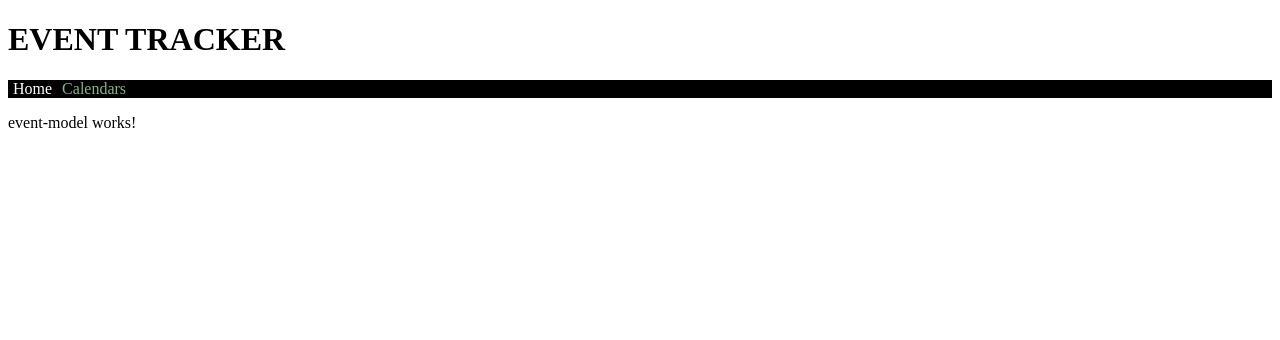
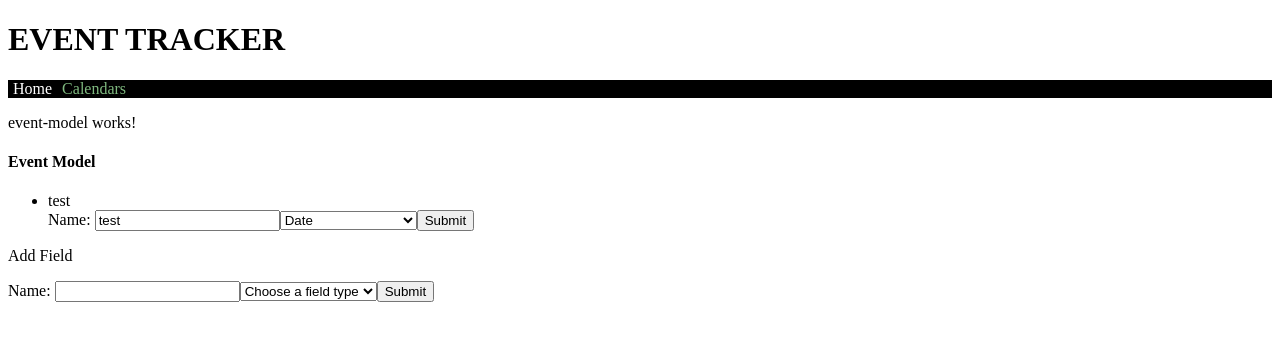
Before and after one commit to danamn/event-tracker, an Angular app: page /calendars/1/event-model in a window 1280 px wide. Shown: the top 340 px of the page. Built offline with nearby package versions, Linux system fonts and the light colour scheme.

Commit message:
chore: add event model fields

```diff
--- /dev/null
+++ b/src/app/event-model-field-form/event-model-field-form.component.html
@@ -0,0 +1,20 @@
+<form [formGroup]="eventFieldForm" (ngSubmit)="onSubmit()">
+  <label>
+    Name:
+    <input type="text" formControlName="name" required />
+  </label>
+
+  <select
+    class="custom-select"
+    (change)="changeType($event)"
+    formControlName="type"
+    required
+  >
+    <option value="" disabled>Choose a field type</option>
+    <option *ngFor="let type of FieldTypes" [ngValue]="type.value">{{
+      type.label
+    }}</option>
+  </select>
+
+  <button type="submit" class="btn btn-danger btn-lg btn-block">Submit</button>
+</form>
--- /dev/null
+++ b/src/app/event-model-field-form/event-model-field-form.component.ts
@@ -0,0 +1,53 @@
+import { Component, OnInit, EventEmitter, Input, Output } from "@angular/core";
+import { FormBuilder, Validators } from "@angular/forms";
+
+import { Field } from "../event-model/event-model";
+
+@Component({
+  selector: "app-event-model-field-form",
+  templateUrl: "./event-model-field-form.component.html",
+  styleUrls: ["./event-model-field-form.component.css"]
+})
+export class EventModelFieldFormComponent implements OnInit {
+  FieldTypes: Object[] = [
+    { value: "date", label: "Date" },
+    { value: "inputField", label: "Input Field" }
+  ];
+
+  @Input() fieldData: Field;
+  @Output() changeFieldData = new EventEmitter<object>();
+
+  constructor(private fb: FormBuilder) {}
+
+  ngOnInit() {
+    if (this.fieldData) {
+      this.type.setValue(this.fieldData.type);
+      this.name.setValue(this.fieldData.name);
+    }
+  }
+
+  eventFieldForm = this.fb.group({
+    name: ["", [Validators.required]],
+    type: ["", [Validators.required]]
+  });
+
+  changeType(e) {
+    this.type.setValue(e.target.value, {
+      onlySelf: true
+    });
+  }
+
+  onSubmit() {
+    this.changeFieldData.emit({
+      fieldData: this.eventFieldForm.value,
+      initialFieldName: this.fieldData && this.fieldData.name
+    });
+  }
+
+  get type() {
+    return this.eventFieldForm.get("type");
+  }
+  get name() {
+    return this.eventFieldForm.get("name");
+  }
+}
--- a/src/app/event-model/event-model.component.html
+++ b/src/app/event-model/event-model.component.html
@@ -1 +1,21 @@
 <p>event-model works!</p>
+
+<h4>Event Model</h4>
+
+<div>
+  <ul>
+    <li *ngFor="let field of eventModel.fields">
+      {{ field.name }}
+      <app-event-model-field-form
+        [fieldData]="field"
+        (changeFieldData)="onFieldDataChange($event)"
+      ></app-event-model-field-form>
+    </li>
+  </ul>
+
+  <p>Add Field</p>
+  <app-event-model-field-form
+    [fieldData]="null"
+    (changeFieldData)="onFieldDataChange($event)"
+  ></app-event-model-field-form>
+</div>
--- a/src/app/event-model/event-model.component.ts
+++ b/src/app/event-model/event-model.component.ts
@@ -1,15 +1,55 @@
-import { Component, OnInit } from '@angular/core';
+import { Component, OnInit } from "@angular/core";
+import { ActivatedRoute } from "@angular/router";
+
+import { CALENDARS } from "../calendars/mock-calendars";
+import { Calendar } from "../calendar/calendar";
+import { EventModel, Field } from "./event-model";
 
 @Component({
-  selector: 'app-event-model',
-  templateUrl: './event-model.component.html',
-  styleUrls: ['./event-model.component.css']
+  selector: "app-event-model",
+  templateUrl: "./event-model.component.html",
+  styleUrls: ["./event-model.component.css"]
 })
 export class EventModelComponent implements OnInit {
+  FieldTypes: String[] = ["Date", "Input field"];
+  eventModel: EventModel;
 
-  constructor() { }
+  constructor(private route: ActivatedRoute) {}
 
   ngOnInit() {
+    // this.getEventModel();
+
+    this.eventModel = new EventModel();
+    this.eventModel.fields = [{ name: "test", type: "date" }];
   }
 
+  getEventModel(): void {
+    const name = this.route.snapshot.paramMap.get("name");
+
+    const calendar: Calendar = CALENDARS.find(
+      (cal: Calendar) => cal.name === name
+    );
+
+    this.eventModel = calendar.eventModel;
+  }
+
+  onSave() {
+    // alert(JSON.stringify(this.eventFieldForm.value));
+    // const newField: Field = this.eventFieldForm.value;
+    // this.eventModel.addField(newField);
+    // console.log("EV", this.eventModel);
+  }
+
+  onFieldDataChange({ fieldData, initialFieldName }) {
+    const { fields } = this.eventModel;
+    if (initialFieldName) {
+      const changedFieldIndex = fields.findIndex(
+        f => f.name === initialFieldName
+      );
+      fields[changedFieldIndex] = fieldData;
+    } else {
+      fields.push(fieldData);
+    }
+    console.log(this.eventModel);
+  }
 }
--- a/src/app/event-model/event-model.ts
+++ b/src/app/event-model/event-model.ts
@@ -11,7 +11,7 @@ export class EventModel {
   }
 }
 
-interface Field {
+export interface Field {
   name: string;
   type: "date" | "time" | "inputField" | "textField" | "dropdown" | EventType;
   categories?: string[];
```
Also changed, not shown: src/app/app.module.ts (+5 -2 lines), TODO.txt (added), src/app/event-model-field-form/event-model-field-form.component.css (added), 1 other file (tests, documents, lock files or other folders).
